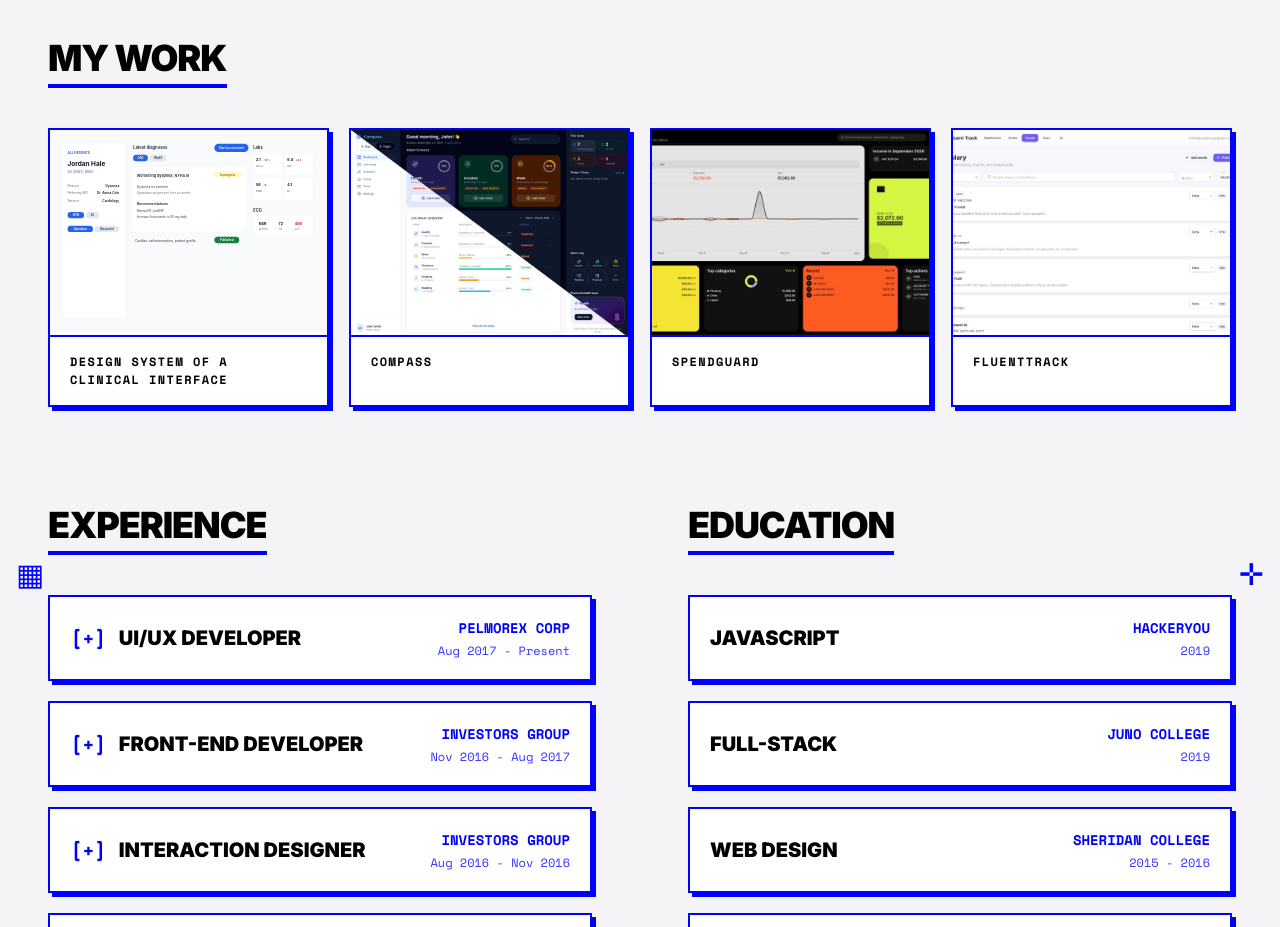
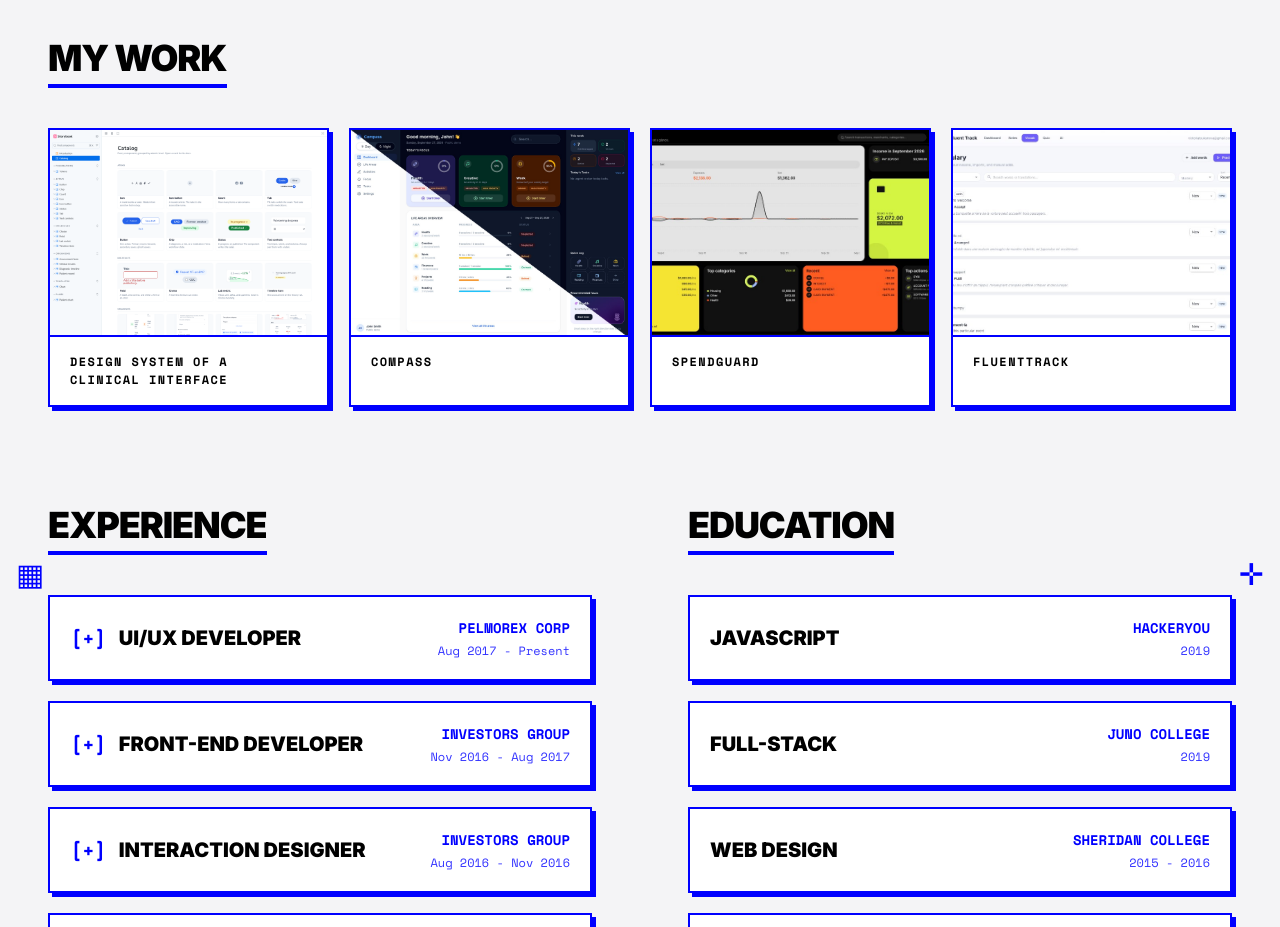
Before and after one commit to vikatsukanova/vikatsukanova.github.io, a React (Vite) app in the folder web/: page / in a window 1280 px wide. Shown: the part 1080-2007 px from the top of the page. Built offline with nearby package versions, Linux system fonts and the light colour scheme.

Commit message:
Show the Storybook catalog as the design system image.
Co-authored-by: Cursor <cursoragent@cursor.com>

```diff
--- a/web/src/projects.ts
+++ b/web/src/projects.ts
@@ -15,7 +15,7 @@ export const PROJECTS: readonly Project[] = [
   {
     slug: 'clinical-interface',
     label: 'Design system of a clinical interface',
-    image: '/work-clinical.svg?v=2',
+    image: '/work-clinical.png?v=3',
     site: 'https://vikatsukanova.github.io/clinical-dashboard-study/',
     siteLabel: 'View the system',
     summary:
```
Also changed, not shown: web/public/work-clinical.png (added).
